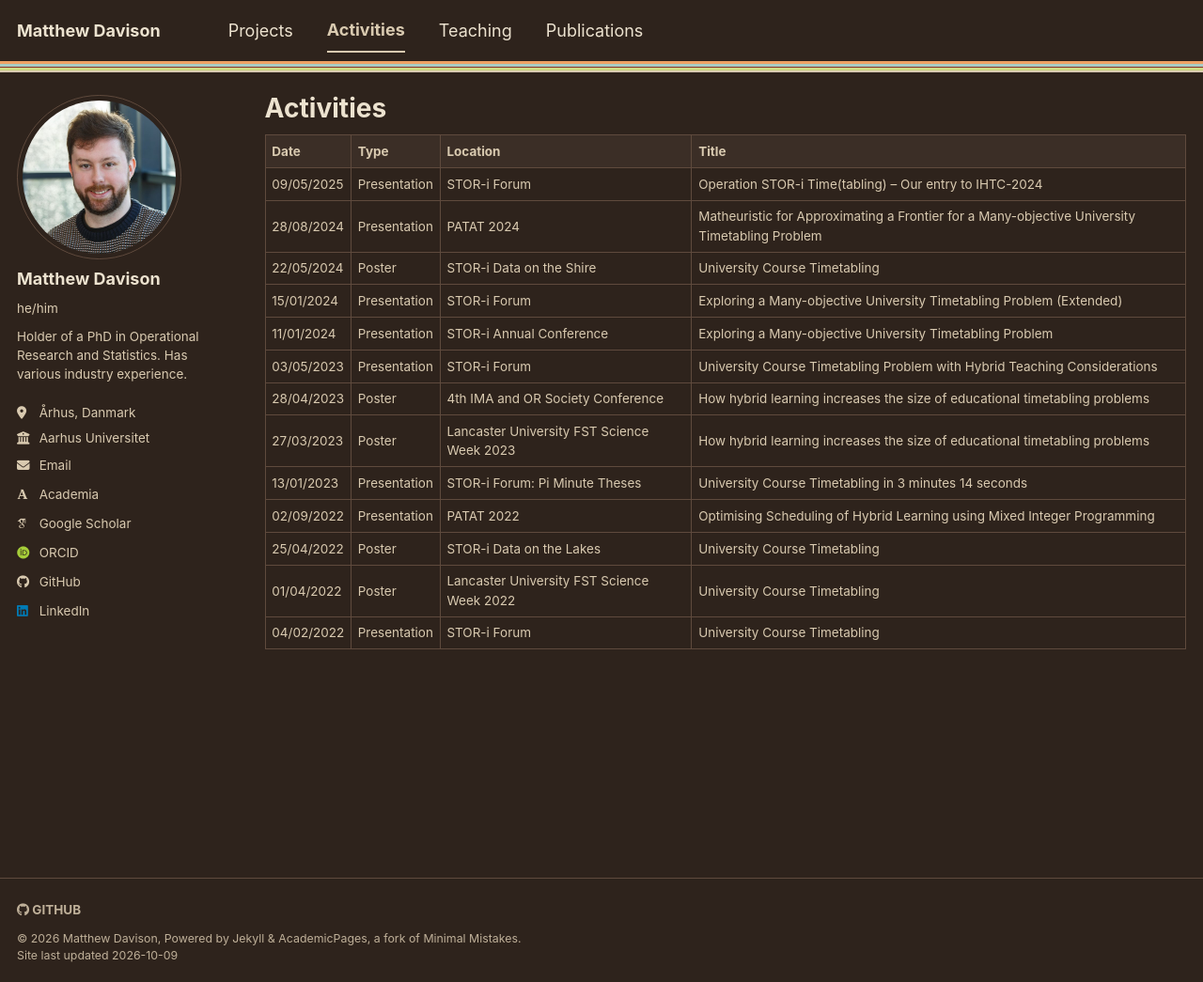
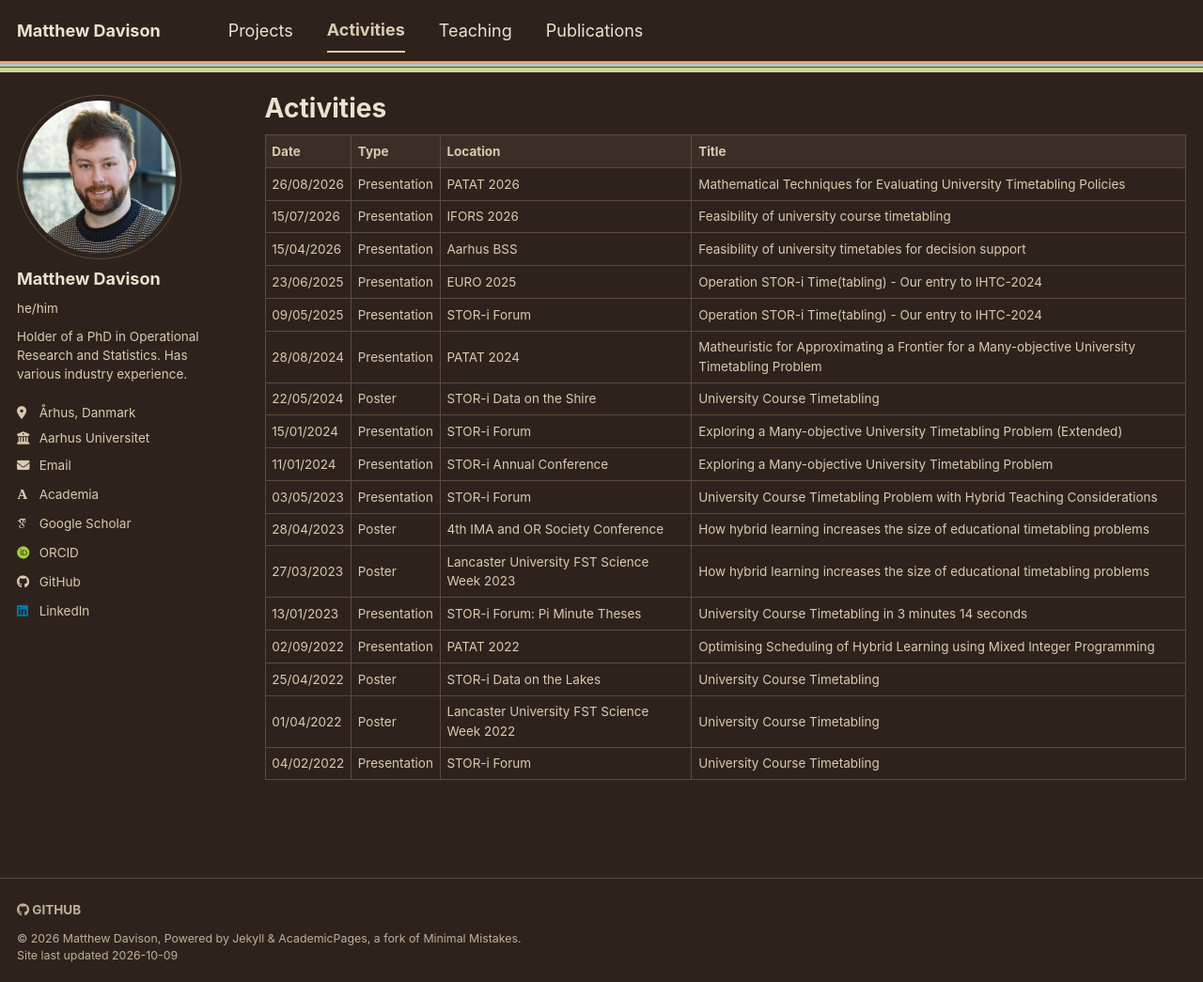
Before and after one commit to Mattmandav/mattmandav.github.io, a Jekyll site: the page built from _pages/activities.md, in a window 1280 px wide and 1045 px high. Shown: the whole window at 94% size. Built offline with Jekyll 4.4.1, drawn with Linux system fonts in a browser that asks for light colours; some web fonts are replaced.

Commit message:
Adding more information to pages

```diff
--- a/_pages/activities.md
+++ b/_pages/activities.md
@@ -6,7 +6,11 @@ permalink: /activities/
 
 | Date       | Type         | Location                                   | Title                                                                                            |
 | ---------- | ------------ | ------------------------------------------ | ------------------------------------------------------------------------------------------------ |
-| 09/05/2025 | Presentation | STOR-i Forum                               | Operation STOR-i Time(tabling) – Our entry to IHTC-2024                                          |
+| 26/08/2026 | Presentation | PATAT 2026                                 | Mathematical Techniques for Evaluating University Timetabling Policies                           |
+| 15/07/2026 | Presentation | IFORS 2026                                 | Feasibility of university course timetabling                                                     |
+| 15/04/2026 | Presentation | Aarhus BSS                                 | Feasibility of university timetables for decision support                                        |
+| 23/06/2025 | Presentation | EURO 2025                                  | Operation STOR-i Time(tabling) - Our entry to IHTC-2024                                          |
+| 09/05/2025 | Presentation | STOR-i Forum                               | Operation STOR-i Time(tabling) - Our entry to IHTC-2024                                          |
 | 28/08/2024 | Presentation | PATAT 2024                                 | Matheuristic for Approximating a Frontier for a Many-objective University Timetabling Problem    |
 | 22/05/2024 | Poster       | STOR-i Data on the Shire                   | University Course Timetabling                                                                    |
 | 15/01/2024 | Presentation | STOR-i Forum                               | Exploring a Many-objective University Timetabling Problem (Extended)                             |
```
Also changed, not shown: _pages/projects.md (+2 -0 lines).
